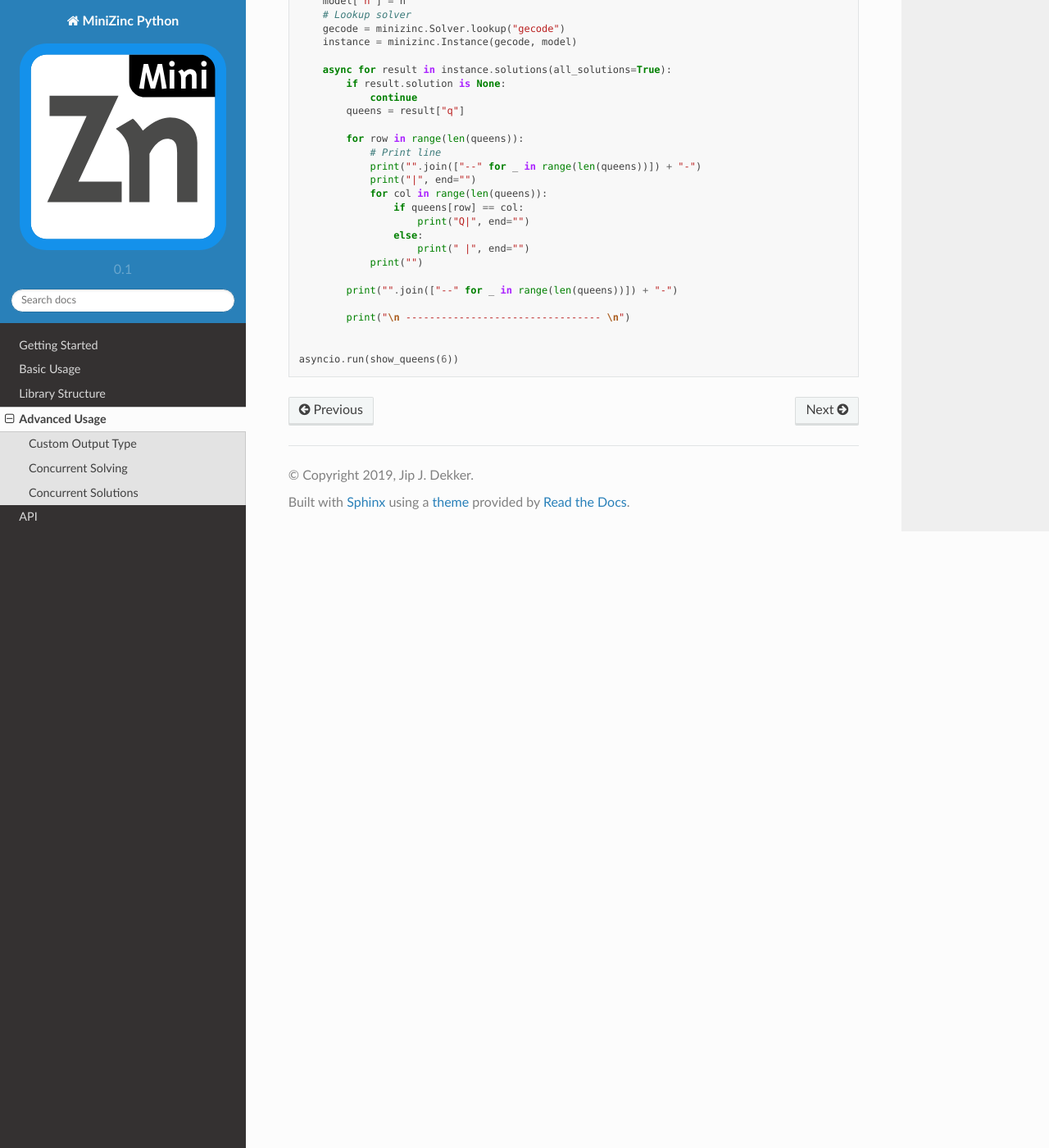
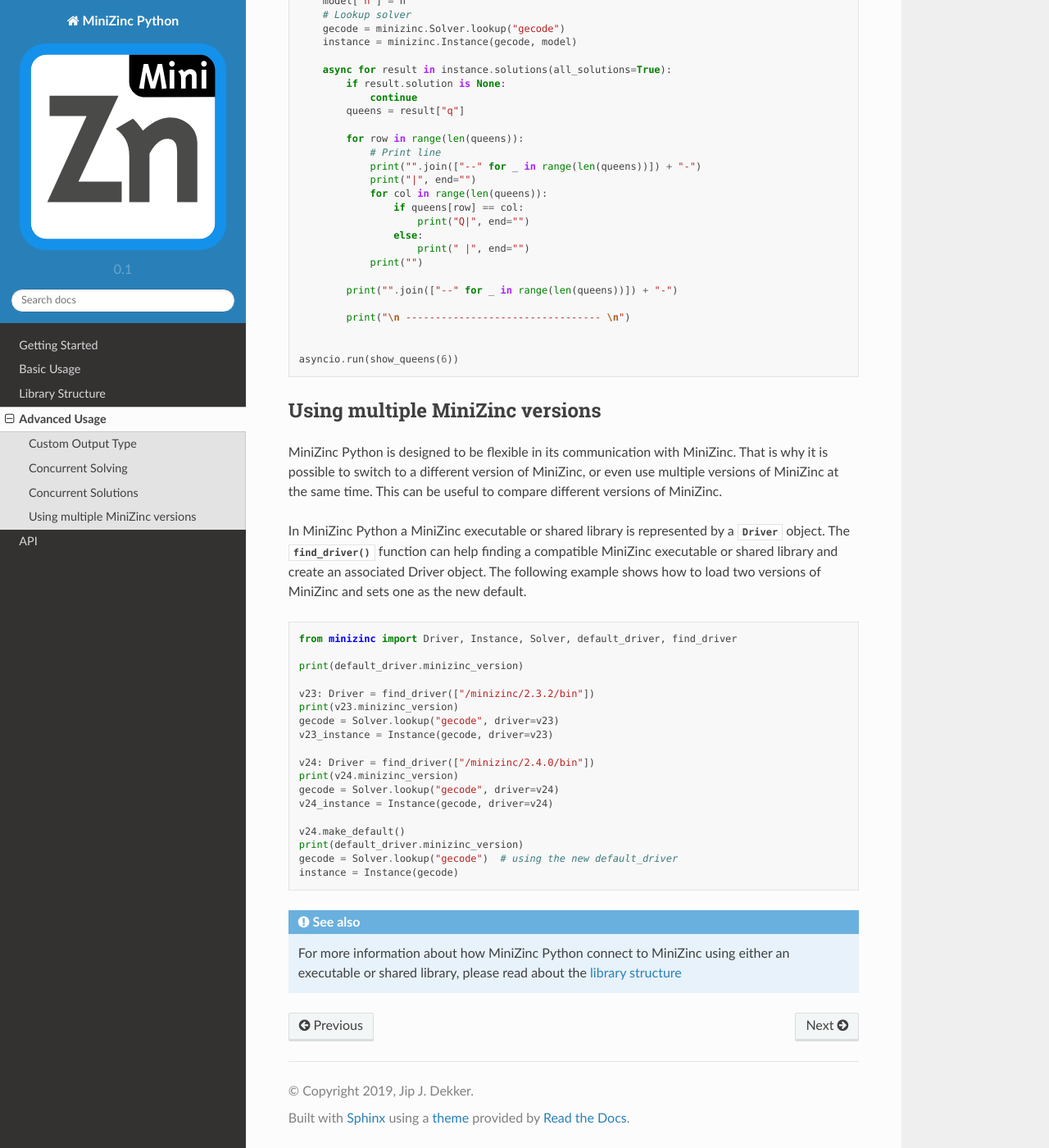
Before and after one commit to MiniZinc/minizinc-python, a Sphinx documentation site: the page built from docs/advanced_usage.rst, in a window 1280 px wide and 1400 px high, scrolled down 2466 px. Shown: the whole window at 82% size. Built offline with Sphinx 7.4.7 and the Read the Docs theme 2.0.0, drawn with Linux system fonts in a browser that asks for light colours.

Commit message:
Add example of creating MiniZinc drivers

```diff
--- a/docs/advanced_usage.rst
+++ b/docs/advanced_usage.rst
@@ -3,6 +3,7 @@
 
 This page provides examples of usages of MiniZinc Python other than solving just
 a basic model instance.
+
 
 Custom Output Type
 ------------------
@@ -18,6 +19,7 @@
 
 ..  literalinclude:: examples/output_type.py
     :language: python
+
 
 Concurrent Solving
 ------------------
@@ -43,3 +45,47 @@
 
 ..  literalinclude:: examples/show_queens.py
     :language: python
+
+
+..  _multiple-minizinc:
+
+Using multiple MiniZinc versions
+--------------------------------
+
+MiniZinc Python is designed to be flexible in its communication with MiniZinc.
+That is why it is possible to switch to a different version of MiniZinc, or even
+use multiple versions of MiniZinc at the same time. This can be useful to
+compare different versions of MiniZinc.
+
+In MiniZinc Python a MiniZinc executable or shared library is represented by a
+:class:`Driver` object. The :func:`find_driver` function can help finding a
+compatible MiniZinc executable or shared library and create an associated Driver
+object. The following example shows how to load two versions of MiniZinc and
+sets one as the new default.
+
+..  code-block:: python
+
+    from minizinc import Driver, Instance, Solver, default_driver, find_driver
+
+    print(default_driver.minizinc_version)
+
+    v23: Driver = find_driver(["/minizinc/2.3.2/bin"])
+    print(v23.minizinc_version)
+    gecode = Solver.lookup("gecode", driver=v23)
+    v23_instance = Instance(gecode, driver=v23)
+
+    v24: Driver = find_driver(["/minizinc/2.4.0/bin"])
+    print(v24.minizinc_version)
+    gecode = Solver.lookup("gecode", driver=v24)
+    v24_instance = Instance(gecode, driver=v24)
+
+    v24.make_default()
+    print(default_driver.minizinc_version)
+    gecode = Solver.lookup("gecode")  # using the new default_driver
+    instance = Instance(gecode)
+
+..  seealso::
+
+    For more information about how MiniZinc Python connect to MiniZinc using
+    either an executable or shared library, please read about the :ref:`library
+    structure <library-structure>`
```
Also changed, not shown: docs/library_structure.rst (+6 -4 lines).
